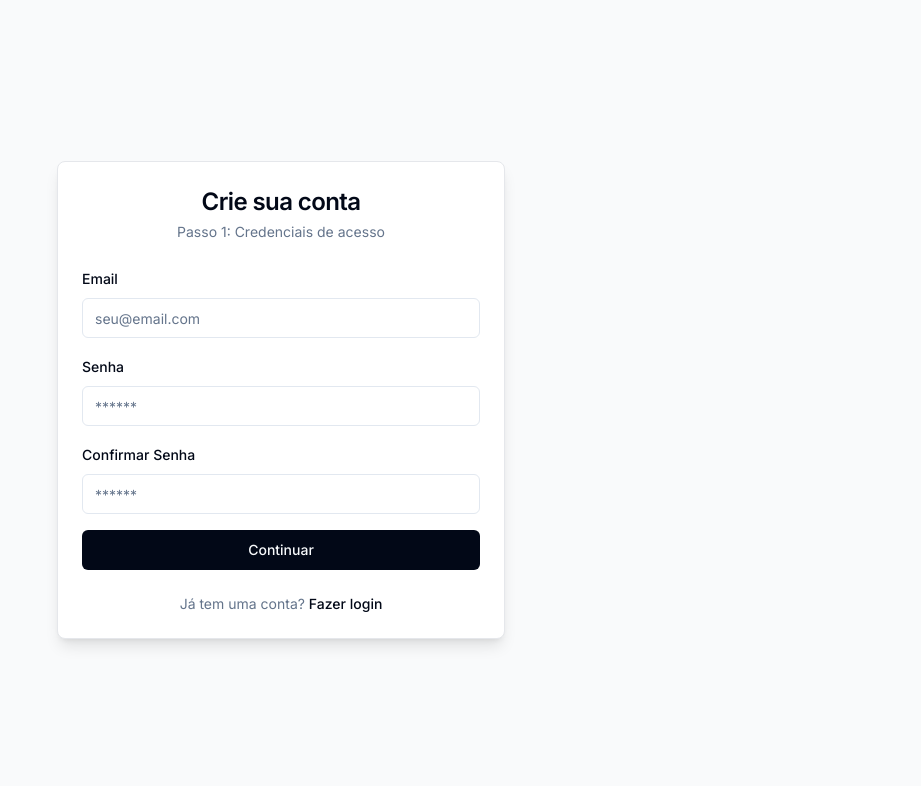
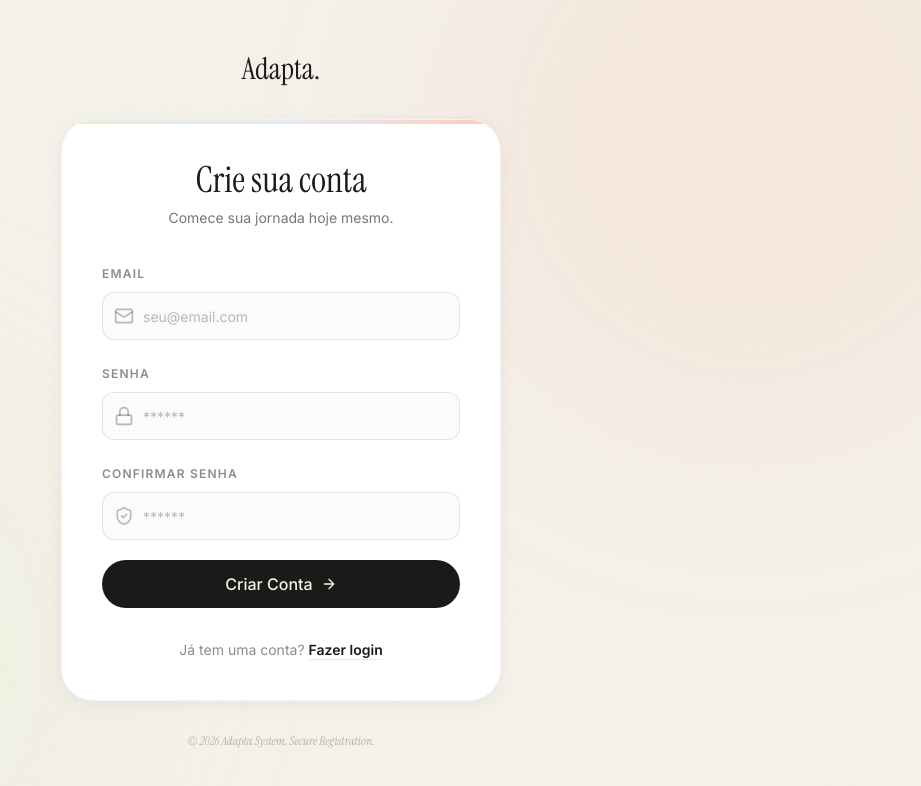
Before and after one commit to giamlepore/dashboard-rh-ztrz18x4s, a React (Vite) app: page /signup in a window 1280 px wide. Shown: the top 786 px of the page, without its empty margins (359-1280 px from the left). Built offline with nearby package versions, Linux system fonts and the light colour scheme.

Commit message:
feat: Implement user signup page with Supabase auth

```diff
--- a/src/pages/SignUp.tsx
+++ b/src/pages/SignUp.tsx
@@ -3,17 +3,9 @@ import { useNavigate, Link, useSearchParams } from 'react-router-dom'
 import { useAuth } from '@/hooks/use-auth'
 import { Button } from '@/components/ui/button'
 import { Input } from '@/components/ui/input'
-import {
-  Card,
-  CardContent,
-  CardHeader,
-  CardTitle,
-  CardDescription,
-  CardFooter,
-} from '@/components/ui/card'
 import { Label } from '@/components/ui/label'
 import { toast } from 'sonner'
-import { Loader2 } from 'lucide-react'
+import { Loader2, ArrowRight, Lock, Mail, ShieldCheck } from 'lucide-react'
 
 export default function SignUp() {
   const [email, setEmail] = useState('')
@@ -60,20 +52,61 @@ export default function SignUp() {
   }
 
   return (
-    <div className="min-h-screen flex items-center justify-center bg-gray-50 px-4">
-      <Card className="w-full max-w-md shadow-lg">
-        <CardHeader className="space-y-1 text-center">
-          <CardTitle className="text-2xl font-bold">Crie sua conta</CardTitle>
-          <CardDescription>
+    <div className="min-h-screen bg-cream flex items-center justify-center p-4 relative overflow-hidden">
+      {/* Decorative Background Elements */}
+      <div className="absolute top-[-20%] right-[-10%] w-[600px] h-[600px] bg-salmon/10 rounded-full blur-[100px] pointer-events-none" />
+      <div className="absolute bottom-[-20%] left-[-10%] w-[600px] h-[600px] bg-sage/10 rounded-full blur-[100px] pointer-events-none" />
+
+      {/* Texture Overlay */}
+      <div className="absolute inset-0 opacity-[0.03] pointer-events-none">
+        <svg width="100%" height="100%" xmlns="http://www.w3.org/2000/svg">
+          <filter id="noise">
+            <feTurbulence
+              type="fractalNoise"
+              baseFrequency="0.6"
+              stitchTiles="stitch"
+            />
+          </filter>
+          <rect width="100%" height="100%" filter="url(#noise)" />
+        </svg>
+      </div>
+
+      <div className="w-full max-w-[440px] relative z-10 animate-fade-in-up">
+        {/* Brand Header */}
+        <div className="text-center mb-8">
+          <Link to="/" className="inline-block">
+            <span className="font-instrument text-3xl text-ink">Adapta.</span>
+          </Link>
+        </div>
+
+        {/* Signup Card */}
+        <div className="bg-white rounded-[32px] shadow-elevation border border-ink/5 p-8 md:p-10 relative overflow-hidden">
+          {/* Subtle top highlight */}
+          <div className="absolute top-0 left-0 w-full h-1 bg-gradient-to-r from-sage via-periwinkle to-salmon opacity-50" />
+
+          <div className="text-center mb-8">
+            <h1 className="font-instrument text-4xl text-ink mb-2">
+              Crie sua conta
+            </h1>
+            <p className="text-ink/60 text-sm">
               {searchParams.get('orgId')
-              ? 'Você foi convidado para participar de uma organização'
-              : 'Passo 1: Credenciais de acesso'}
-          </CardDescription>
-        </CardHeader>
-        <CardContent>
-          <form onSubmit={handleSignUp} className="space-y-4">
+                ? 'Você foi convidado para participar de uma organização.'
+                : 'Comece sua jornada hoje mesmo.'}
+            </p>
+          </div>
+
+          <form onSubmit={handleSignUp} className="space-y-5">
             <div className="space-y-2">
-              <Label htmlFor="email">Email</Label>
+              <Label
+                htmlFor="email"
+                className="text-xs font-bold uppercase tracking-widest text-ink/50"
+              >
+                Email
+              </Label>
+              <div className="relative group">
+                <div className="absolute left-3 top-1/2 -translate-y-1/2 text-ink/30 group-focus-within:text-salmon transition-colors">
+                  <Mail className="w-5 h-5" />
+                </div>
                 <Input
                   id="email"
                   type="email"
@@ -82,10 +115,22 @@ export default function SignUp() {
                   onChange={(e) => setEmail(e.target.value)}
                   required
                   disabled={loading}
+                  className="pl-10 h-12 rounded-xl border-ink/10 bg-cream/30 focus:bg-white focus:border-salmon/50 focus:ring-salmon/20 transition-all text-ink placeholder:text-ink/30 shadow-none"
                 />
               </div>
+            </div>
+
             <div className="space-y-2">
-              <Label htmlFor="password">Senha</Label>
+              <Label
+                htmlFor="password"
+                className="text-xs font-bold uppercase tracking-widest text-ink/50"
+              >
+                Senha
+              </Label>
+              <div className="relative group">
+                <div className="absolute left-3 top-1/2 -translate-y-1/2 text-ink/30 group-focus-within:text-salmon transition-colors">
+                  <Lock className="w-5 h-5" />
+                </div>
                 <Input
                   id="password"
                   type="password"
@@ -95,10 +140,22 @@ export default function SignUp() {
                   required
                   minLength={6}
                   disabled={loading}
+                  className="pl-10 h-12 rounded-xl border-ink/10 bg-cream/30 focus:bg-white focus:border-salmon/50 focus:ring-salmon/20 transition-all text-ink placeholder:text-ink/30 shadow-none"
                 />
               </div>
+            </div>
+
             <div className="space-y-2">
-              <Label htmlFor="confirmPassword">Confirmar Senha</Label>
+              <Label
+                htmlFor="confirmPassword"
+                className="text-xs font-bold uppercase tracking-widest text-ink/50"
+              >
+                Confirmar Senha
+              </Label>
+              <div className="relative group">
+                <div className="absolute left-3 top-1/2 -translate-y-1/2 text-ink/30 group-focus-within:text-salmon transition-colors">
+                  <ShieldCheck className="w-5 h-5" />
+                </div>
                 <Input
                   id="confirmPassword"
                   type="password"
@@ -108,28 +165,47 @@ export default function SignUp() {
                   required
                   minLength={6}
                   disabled={loading}
+                  className="pl-10 h-12 rounded-xl border-ink/10 bg-cream/30 focus:bg-white focus:border-salmon/50 focus:ring-salmon/20 transition-all text-ink placeholder:text-ink/30 shadow-none"
                 />
               </div>
-            <Button type="submit" className="w-full" disabled={loading}>
+            </div>
+
+            <Button
+              type="submit"
+              className="w-full h-12 rounded-full bg-ink text-cream hover:bg-salmon hover:text-ink transition-all duration-300 font-medium text-base group mt-2"
+              disabled={loading}
+            >
               {loading ? (
                 <Loader2 className="mr-2 h-4 w-4 animate-spin" />
-              ) : null}
-              Continuar
+              ) : (
+                <span className="flex items-center gap-2">
+                  Criar Conta
+                  <ArrowRight className="w-4 h-4 group-hover:translate-x-1 transition-transform" />
+                </span>
+              )}
             </Button>
           </form>
-        </CardContent>
-        <CardFooter className="flex justify-center">
-          <p className="text-sm text-muted-foreground">
+
+          <div className="mt-8 text-center">
+            <p className="text-sm text-ink/50">
               Já tem uma conta?{' '}
               <Link
                 to="/login"
-              className="text-primary hover:underline font-medium"
+                className="text-ink font-semibold hover:text-salmon transition-colors underline decoration-salmon/30 underline-offset-4 hover:decoration-salmon"
               >
                 Fazer login
               </Link>
             </p>
-        </CardFooter>
-      </Card>
+          </div>
+        </div>
+
+        {/* Footer */}
+        <div className="text-center mt-8">
+          <p className="text-xs text-ink/30 font-instrument italic">
+            © 2026 Adapta System. Secure Registration.
+          </p>
+        </div>
+      </div>
     </div>
   )
 }
```
Also changed, not shown: 7 other files (tests, documents, lock files or other folders). Lines whose indentation alone changed are shown as unchanged.
